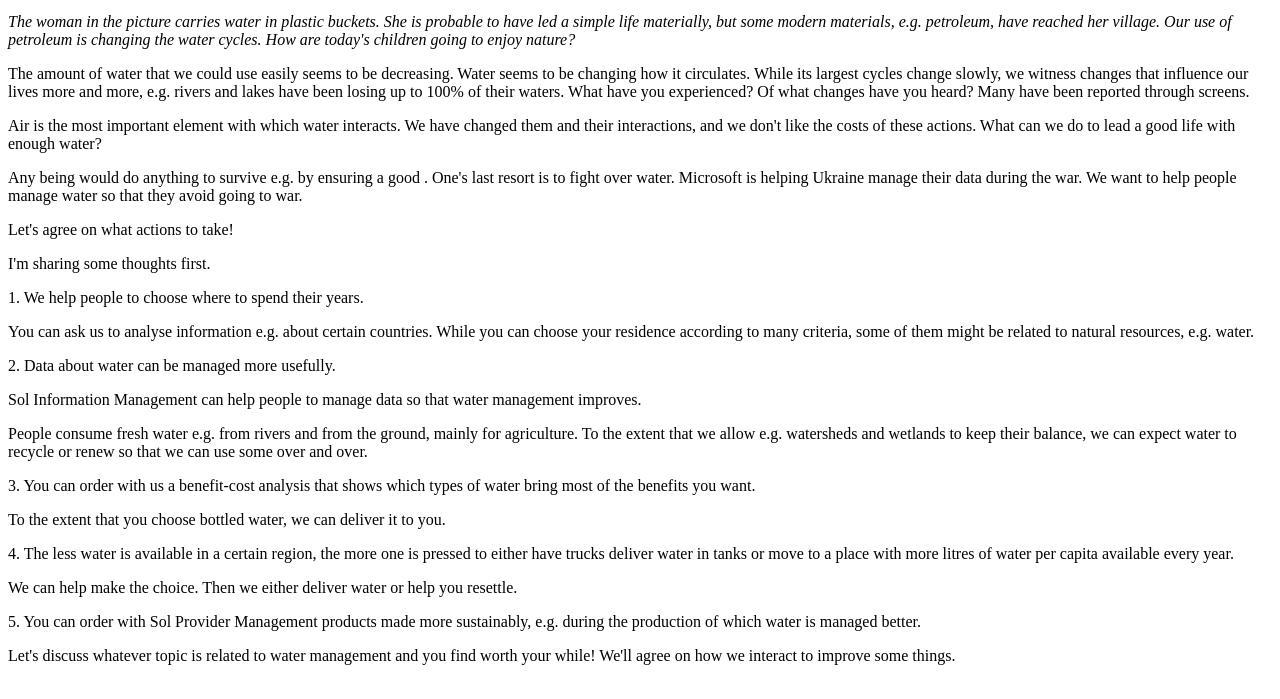
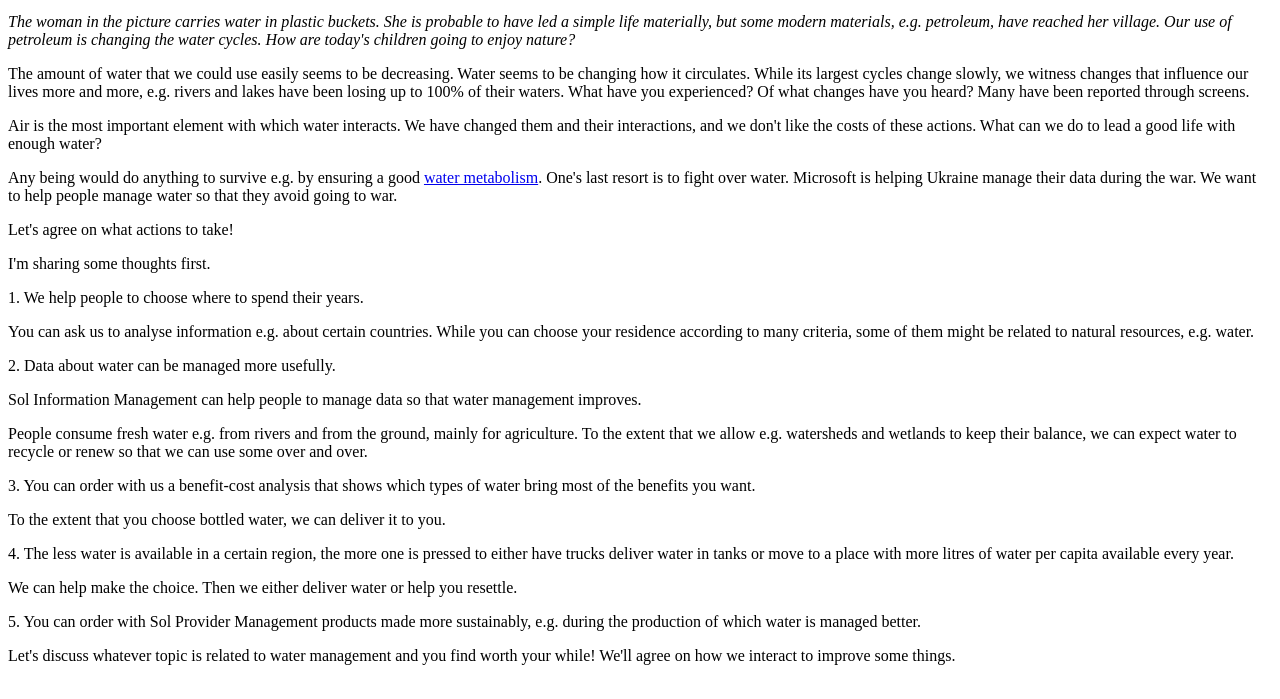
Before and after one commit to Sol-Global-Management/Sol-Global-Management.github.io, a plain HTML site: page index.html in a window 1280 px wide. Shown: the part 101-800 px from the top of the page. Drawn offline with Linux system fonts and the light colour scheme.

Commit message:
Update index.html

```diff
--- a/index.html
+++ b/index.html
@@ -13,7 +13,7 @@
         have you heard? Many have been reported through screens.</p>
         Air is the most important element with which water interacts. We have changed them and their interactions, and
         we don't like the costs of these actions. What can we do to lead a good life with enough water?</p>
-        Any being would do anything to survive e.g. by ensuring a good <a href="water metabolism"></a>. One's last resort is to fight
+        Any being would do anything to survive e.g. by ensuring a good <a href="https://www.ncbi.nlm.nih.gov/pmc/articles/PMC1271864">water metabolism</a>. One's last resort is to fight
         over water. Microsoft is helping Ukraine manage their data during the war. We want to help people manage water
         so that they avoid going to war.</p>
         Let's agree on what actions to take!</p>
```
